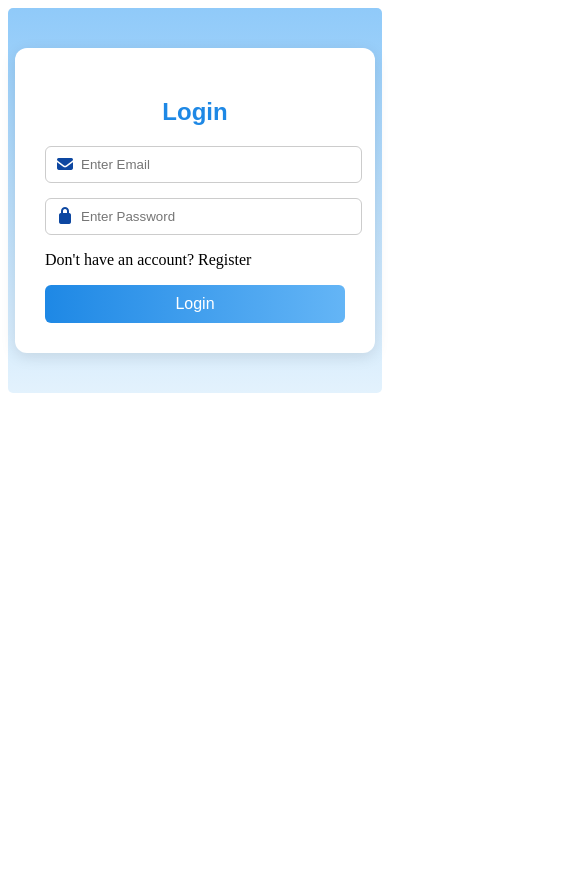
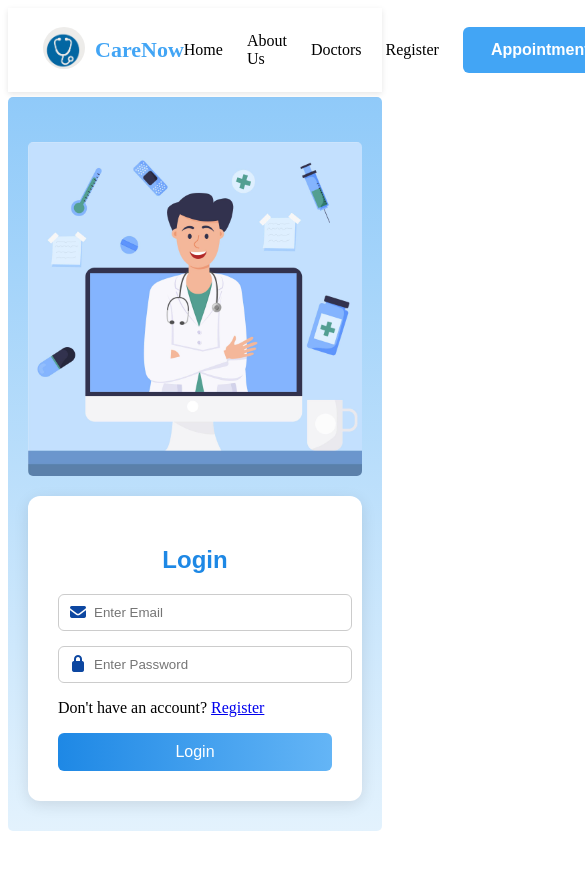
Before and after one commit to saiharshithac/hospital-frontend, an Angular app: page /login in a window 390 px wide. Shown: the top 870 px of the page, 585 px wide, since content can reach past the window. Before the commit the page ends 844 px from the top, so only its background shows below. Built offline with nearby package versions, Linux system fonts and the light colour scheme.

Commit message:
login component modified with image

```diff
--- a/src/app/components/login/login.css
+++ b/src/app/components/login/login.css
@@ -1,48 +1,50 @@
-
-.container{
+.container {
   flex: 1;
   display: flex;
+  flex-direction: row;
   position: relative;
   align-items: center;
   justify-content: center;
   padding: 40px;
   margin-top: 5px;
   margin-bottom: 50px;
-  background:linear-gradient(to bottom,#90caf9,#e3f2fd);
+  background: linear-gradient(to bottom, #90caf9, #e3f2fd);
   border-radius: 5px;
+  flex-wrap: wrap;
 }
 
-.left{
+.left, .right {
   flex: 1;
   display: flex;
   justify-content: center;
   align-items: center;
+  min-width: 280px;
+  margin: 10px;
 }
-.left img{
+
+.left img {
   margin-top: 15px;
   border-radius: 5px;
-  max-width: 80%;
+  max-width: 100%;
   height: auto;
 }
-.right{
-  flex:1;
-  display: flex;
-  justify-content: center;
-  align-items: center;
-}
-.card{
+
+.card {
   background: white;
   padding: 30px;
   border-radius: 12px;
-  width: 300px;
-  box-shadow: 0 4px 15px rgba(0,0,0,0.1);
+  width: 100%;
+  max-width: 300px;
+  box-shadow: 0 4px 15px rgba(0, 0, 0, 0.1);
 }
-.card h2{
+
+.card h2 {
   margin-bottom: 20px;
-  color:#1e88e5;
+  color: #1e88e5;
   text-align: center;
-  font-family:Arial, Helvetica, sans-serif;
+  font-family: Arial, Helvetica, sans-serif;
 }
+
 .input-group {
   position: relative;
   margin: 15px 0;
@@ -53,7 +55,7 @@
   top: 50%;
   left: 10px;
   transform: translateY(-50%);
-  color:#0d47a1;
+  color: #0d47a1;
 }
 
 .input-group input {
@@ -63,18 +65,35 @@
   border-radius: 6px;
 }
 
-.card button{
+.card button {
   width: 100%;
   padding: 10px;
-  background: linear-gradient(to right,#1e88e5,#64b5f6);
+  background: linear-gradient(to right, #1e88e5, #64b5f6);
   border: none;
   color: white;
   font-size: 16px;
   border-radius: 6px;
   cursor: pointer;
+}
 
+.card button:hover {
+  background: #42a5f5;
+}
 
+/* ✅ Responsive for small screens */
+@media screen and (max-width: 768px) {
+  .container {
+    flex-direction: column;
+    padding: 20px;
+  }
+
+  .left, .right {
+    width: 100%;
+    margin: 10px 0;
+  }
+
+  .card {
+    width: 90%;
+    max-width: 100%;
+  }
 }
- .card button:hover{
-  background:#42a5f5;
- }
--- a/src/app/components/login/login.html
+++ b/src/app/components/login/login.html
@@ -1,3 +1,4 @@
+<app-header></app-header>
 
 <div class="container">
   <div class="circle-shape"></div>
@@ -13,17 +14,16 @@
         <div class="input-group">
           <i class="fas fa-envelope"></i>
           <!-- <input type="email" placeholder="Enter Email"[(ngModel)]="username" required /> -->
-           <input type="email" name="email" placeholder="Enter Email" [(ngModel)]="username" required />
+           <input type="email" name="email" placeholder="Enter Email" [(ngModel)]="details.username" required />
         </div>
         <div class="input-group">
           <i class="fas fa-lock"></i>
-           <input type="password" name="password" placeholder="Enter Password" [(ngModel)]="password" required />
+           <input type="password" name="password" placeholder="Enter Password" [(ngModel)]="details.password" required />
         </div>
           <div class="login-links">
-       <p> Don't have an account? <a> Register</a></p>
+       <p> Don't have an account? <a routerLink="/register"> Register</a></p>
       </div>
         <button>Login</button>
-
         </form>
     </div>
     </div>
--- a/src/app/components/login/login.ts
+++ b/src/app/components/login/login.ts
@@ -1,29 +1,33 @@
 import { Component } from '@angular/core';
 import { PersonService } from '../../services/person-service';
-import { Router } from '@angular/router';
+import { Router, RouterLink } from '@angular/router';
 import { FormsModule, NgForm } from '@angular/forms';
-import { CommonModule } from '@angular/common';
+import { Header } from "../../header/header";
 
 @Component({
   selector: 'app-login',
-  imports: [CommonModule, FormsModule],
+  imports: [FormsModule, Header, RouterLink],
   templateUrl: './login.html',
   styleUrl: './login.css'
 })
 export class Login {
-  username: string = '';
-  password: string = '';
+  details={
+    username:'',
+    password:''
+  }
+
   errorMessage: string = '';
 
   constructor(private loginService: PersonService, private router: Router) {}
 
-  onLogin(form: NgForm) {
+  onLogin(form:NgForm) {
     if (form.valid) {
-      this.loginService.validateUser(this.username, this.password).subscribe({
+      this.loginService.validateUser(this.details).subscribe({
         next: (response) => {
           console.log('Successfully logged in', response);
           localStorage.setItem('token', response.token);
-          this.router.navigate(['/dashboard']);
+          localStorage.setItem('personId', response.personId.toString());
+          this.router.navigate(['/register']);
         },
         error: (err) => {
           console.error('Login failed', err);
@@ -32,4 +36,5 @@ export class Login {
       });
     }
   }
+
 }
--- a/src/app/services/person-service.ts
+++ b/src/app/services/person-service.ts
@@ -14,13 +14,13 @@ export class PersonService {
     return this.http.post(`${this.apiUrl}/RegisterNewPerson`, personData);
   }
 
-validateUser(username: string, password: string): Observable<any> {
-    const body = {
-      email: username,
-      password: password
-    };
-    return this.http.post<any>(this.apiUrl, body);
-  }
+ validateUser(details: { username: string; password: string }): Observable<any> {
+  const body = {
+    email: details.username,
+    password: details.password
+  };
+  return this.http.post<any>(`${this.apiUrl}/login`, body);
+}
 
   getAllPersons(): Observable<any[]> {
     return this.http.get<any[]>(`${this.apiUrl}/GetAllPersons`);
```
Also changed, not shown: src/assets/Doc-img copy.jpg (added), 1 other file (tests, documents, lock files or other folders).
